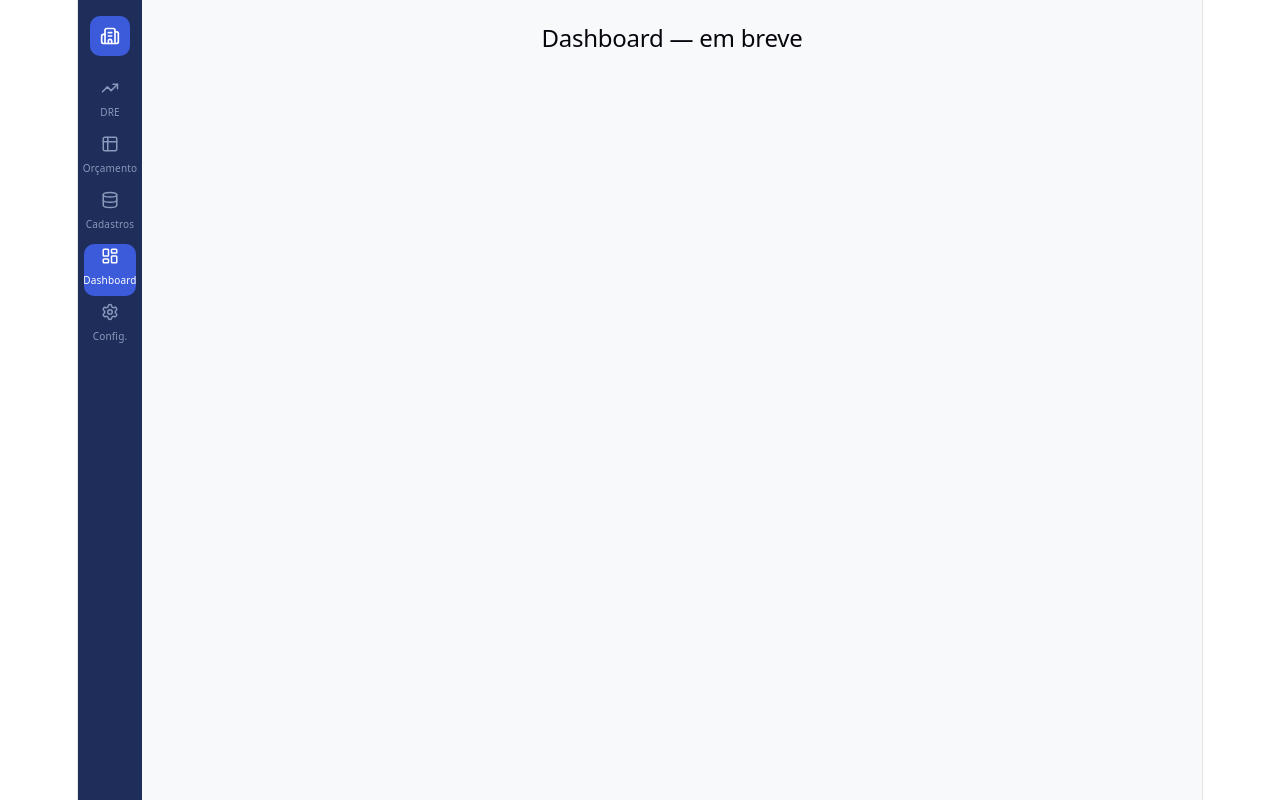
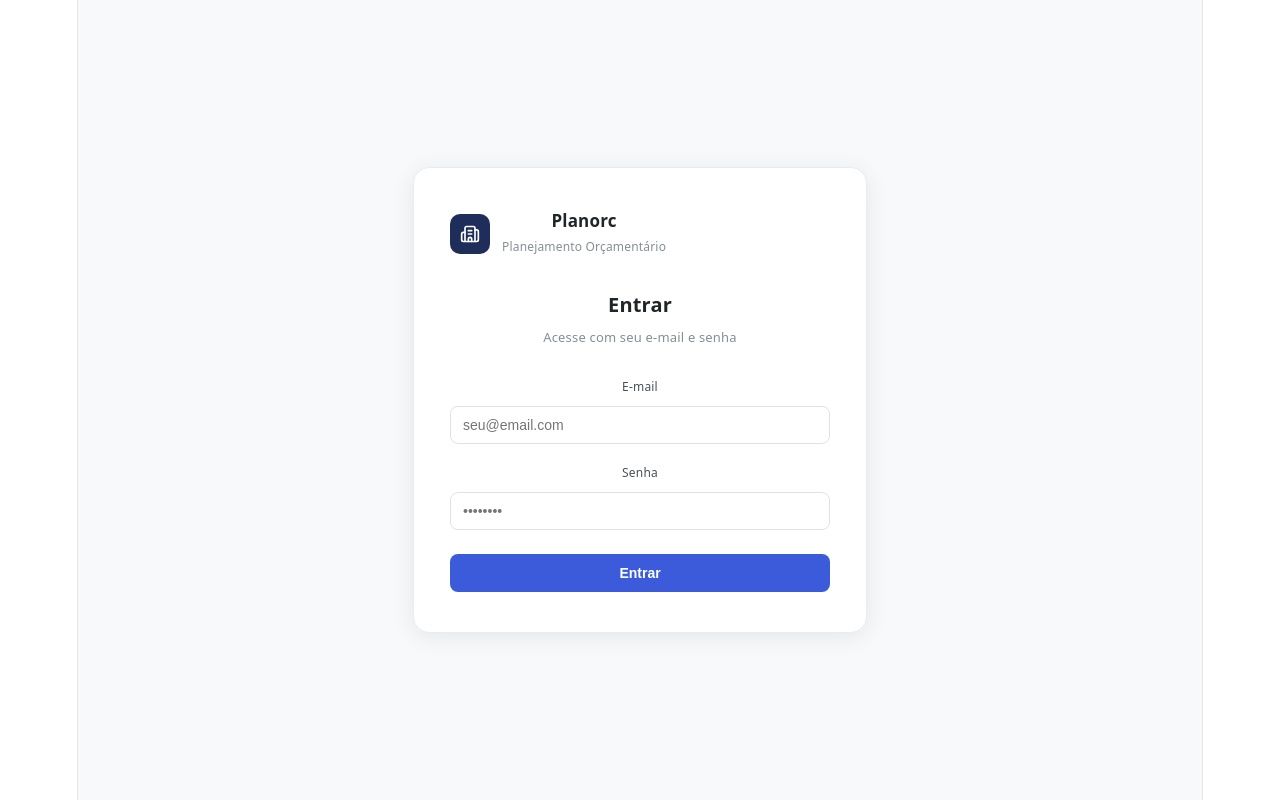
Before and after one commit to lrcisneiro/planorc, a React (Vite) app in the folder frontend/: page / in a window 1280 px wide. Before the commit this address led to /dashboard. Built offline with nearby package versions, Linux system fonts and the light colour scheme.

Commit message:
feat: tela de login com Supabase Auth

```diff
--- a/frontend/src/App.tsx
+++ b/frontend/src/App.tsx
@@ -1,31 +1,37 @@
+import { useEffect, useState } from 'react'
 import { BrowserRouter, Routes, Route, Navigate, NavLink } from 'react-router-dom'
-import { TrendingUp, Table2, LayoutDashboard, Settings, Building2, Database } from 'lucide-react'
+import { TrendingUp, Table2, LayoutDashboard, Settings, Building2, Database, LogOut } from 'lucide-react'
+import type { Session } from '@supabase/supabase-js'
+import { supabase } from './lib/supabase'
 import DrePage from './pages/dre/DrePage'
 import OrcamentoPage from './pages/orcamento/OrcamentoPage'
 import CadastrosPage from './pages/cadastros/CadastrosPage'
+import LoginPage from './pages/login/LoginPage'
 
 const navItems = [
-  { to: '/dre',       icon: TrendingUp,     label: 'DRE' },
-  { to: '/orcamento', icon: Table2,          label: 'Orçamento' },
-  { to: '/cadastros', icon: Database,        label: 'Cadastros' },
   { to: '/dashboard', icon: LayoutDashboard, label: 'Dashboard' },
-  { to: '/config',    icon: Settings,        label: 'Config.' },
+  { to: '/dre',       icon: TrendingUp,      label: 'DRE' },
+  { to: '/orcamento', icon: Table2,           label: 'Orçamento' },
+  { to: '/cadastros', icon: Database,         label: 'Cadastros' },
+  { to: '/config',    icon: Settings,         label: 'Config.' },
 ]
 
 function Layout({ children }: { children: React.ReactNode }) {
+  const sair = () => supabase.auth.signOut()
+
   return (
     <div style={{ display: 'flex', height: '100vh', background: '#f8f9fa' }}>
-      {/* Sidebar */}
       <aside style={{
         width: 64, background: '#1e2d5a', display: 'flex',
-        flexDirection: 'column', alignItems: 'center', padding: '16px 0', gap: 4
+        flexDirection: 'column', alignItems: 'center', padding: '16px 0', gap: 4,
       }}>
         <div style={{
           width: 40, height: 40, background: '#3b5bdb', borderRadius: 10,
-          display: 'flex', alignItems: 'center', justifyContent: 'center', marginBottom: 16
+          display: 'flex', alignItems: 'center', justifyContent: 'center', marginBottom: 16,
         }}>
           <Building2 size={20} color="white" />
         </div>
+
         {navItems.map(({ to, icon: Icon, label }) => (
           <NavLink key={to} to={to} style={({ isActive }) => ({
             width: 52, height: 52, borderRadius: 10,
@@ -39,9 +45,28 @@ function Layout({ children }: { children: React.ReactNode }) {
             <span>{label}</span>
           </NavLink>
         ))}
+
+        {/* Logout no rodapé */}
+        <div style={{ marginTop: 'auto' }}>
+          <button
+            onClick={sair}
+            title="Sair"
+            style={{
+              width: 52, height: 52, borderRadius: 10, border: 'none',
+              display: 'flex', flexDirection: 'column', alignItems: 'center',
+              justifyContent: 'center', gap: 2, cursor: 'pointer',
+              background: 'transparent', color: '#8899bb', fontSize: 10,
+              transition: 'all 0.15s',
+            }}
+            onMouseEnter={e => { (e.currentTarget as HTMLButtonElement).style.background = '#2c3e6b'; (e.currentTarget as HTMLButtonElement).style.color = 'white' }}
+            onMouseLeave={e => { (e.currentTarget as HTMLButtonElement).style.background = 'transparent'; (e.currentTarget as HTMLButtonElement).style.color = '#8899bb' }}
+          >
+            <LogOut size={18} />
+            <span>Sair</span>
+          </button>
+        </div>
       </aside>
 
-      {/* Conteúdo */}
       <main style={{ flex: 1, overflow: 'auto' }}>
         {children}
       </main>
@@ -50,6 +75,27 @@ function Layout({ children }: { children: React.ReactNode }) {
 }
 
 export default function App() {
+  const [session, setSession] = useState<Session | null | undefined>(undefined)
+
+  useEffect(() => {
+    supabase.auth.getSession().then(({ data }) => setSession(data.session))
+    const { data: { subscription } } = supabase.auth.onAuthStateChange((_event, session) => {
+      setSession(session)
+    })
+    return () => subscription.unsubscribe()
+  }, [])
+
+  // Carregando sessão
+  if (session === undefined) return (
+    <div style={{ minHeight: '100vh', display: 'flex', alignItems: 'center', justifyContent: 'center', background: '#f8f9fa' }}>
+      <div style={{ color: '#868e96', fontSize: 14 }}>Carregando...</div>
+    </div>
+  )
+
+  // Não autenticado
+  if (!session) return <LoginPage />
+
+  // Autenticado
   return (
     <BrowserRouter>
       <Layout>
--- /dev/null
+++ b/frontend/src/pages/login/LoginPage.tsx
@@ -0,0 +1,113 @@
+import { useState } from 'react'
+import { Building2 } from 'lucide-react'
+import { supabase } from '../../lib/supabase'
+
+export default function LoginPage() {
+  const [email, setEmail] = useState('')
+  const [senha, setSenha] = useState('')
+  const [erro, setErro] = useState('')
+  const [loading, setLoading] = useState(false)
+
+  const entrar = async (e: React.FormEvent) => {
+    e.preventDefault()
+    setErro('')
+    setLoading(true)
+    const { error } = await supabase.auth.signInWithPassword({ email, password: senha })
+    setLoading(false)
+    if (error) setErro('E-mail ou senha incorretos.')
+  }
+
+  return (
+    <div style={{
+      minHeight: '100vh', background: '#f8f9fa',
+      display: 'flex', alignItems: 'center', justifyContent: 'center',
+    }}>
+      <div style={{
+        background: 'white', borderRadius: 16, padding: '40px 36px',
+        width: 380, boxShadow: '0 4px 24px rgba(0,0,0,0.08)', border: '1px solid #e9ecef',
+      }}>
+        {/* Logo */}
+        <div style={{ display: 'flex', alignItems: 'center', gap: 12, marginBottom: 32 }}>
+          <div style={{
+            width: 40, height: 40, background: '#1e2d5a', borderRadius: 10,
+            display: 'flex', alignItems: 'center', justifyContent: 'center',
+          }}>
+            <Building2 size={20} color="white" />
+          </div>
+          <div>
+            <div style={{ fontSize: 17, fontWeight: 700, color: '#212529' }}>Planorc</div>
+            <div style={{ fontSize: 12, color: '#868e96' }}>Planejamento Orçamentário</div>
+          </div>
+        </div>
+
+        <div style={{ fontSize: 20, fontWeight: 600, color: '#212529', marginBottom: 6 }}>Entrar</div>
+        <div style={{ fontSize: 13, color: '#868e96', marginBottom: 24 }}>
+          Acesse com seu e-mail e senha
+        </div>
+
+        <form onSubmit={entrar}>
+          <div style={{ marginBottom: 16 }}>
+            <label style={{ display: 'block', fontSize: 12, fontWeight: 500, color: '#495057', marginBottom: 6 }}>
+              E-mail
+            </label>
+            <input
+              type="email"
+              value={email}
+              onChange={e => setEmail(e.target.value)}
+              placeholder="seu@email.com"
+              required
+              style={{
+                width: '100%', padding: '10px 12px', border: '1px solid #dee2e6',
+                borderRadius: 8, fontSize: 14, color: '#212529', outline: 'none',
+                boxSizing: 'border-box', transition: 'border-color 0.15s',
+              }}
+              onFocus={e => (e.target.style.borderColor = '#3b5bdb')}
+              onBlur={e => (e.target.style.borderColor = '#dee2e6')}
+            />
+          </div>
+
+          <div style={{ marginBottom: 24 }}>
+            <label style={{ display: 'block', fontSize: 12, fontWeight: 500, color: '#495057', marginBottom: 6 }}>
+              Senha
+            </label>
+            <input
+              type="password"
+              value={senha}
+              onChange={e => setSenha(e.target.value)}
+              placeholder="••••••••"
+              required
+              style={{
+                width: '100%', padding: '10px 12px', border: '1px solid #dee2e6',
+                borderRadius: 8, fontSize: 14, color: '#212529', outline: 'none',
+                boxSizing: 'border-box', transition: 'border-color 0.15s',
+              }}
+              onFocus={e => (e.target.style.borderColor = '#3b5bdb')}
+              onBlur={e => (e.target.style.borderColor = '#dee2e6')}
+            />
+          </div>
+
+          {erro && (
+            <div style={{
+              padding: '10px 14px', background: '#fff5f5', border: '1px solid #ffc9c9',
+              borderRadius: 8, fontSize: 13, color: '#c92a2a', marginBottom: 16,
+            }}>
+              {erro}
+            </div>
+          )}
+
+          <button
+            type="submit"
+            disabled={loading}
+            style={{
+              width: '100%', padding: '11px', background: loading ? '#748ffc' : '#3b5bdb',
+              color: 'white', border: 'none', borderRadius: 8, fontSize: 14,
+              fontWeight: 600, cursor: loading ? 'not-allowed' : 'pointer', transition: 'background 0.15s',
+            }}
+          >
+            {loading ? 'Entrando...' : 'Entrar'}
+          </button>
+        </form>
+      </div>
+    </div>
+  )
+}
```
